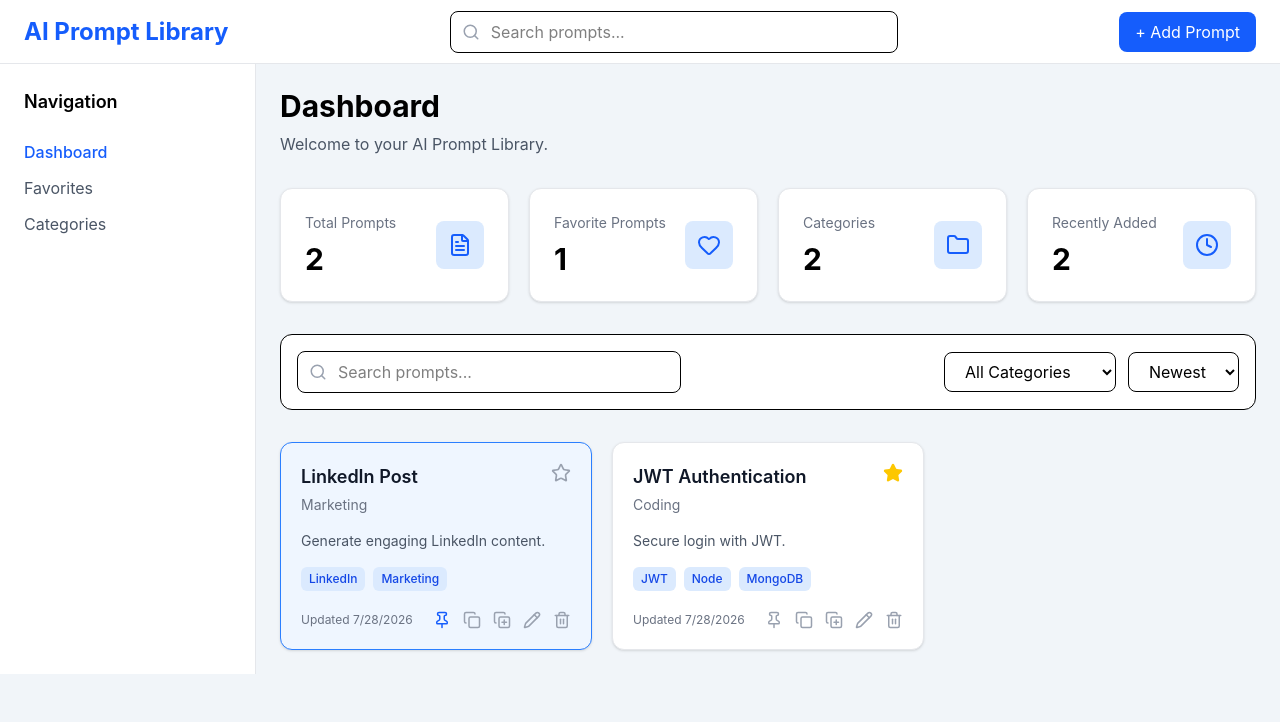
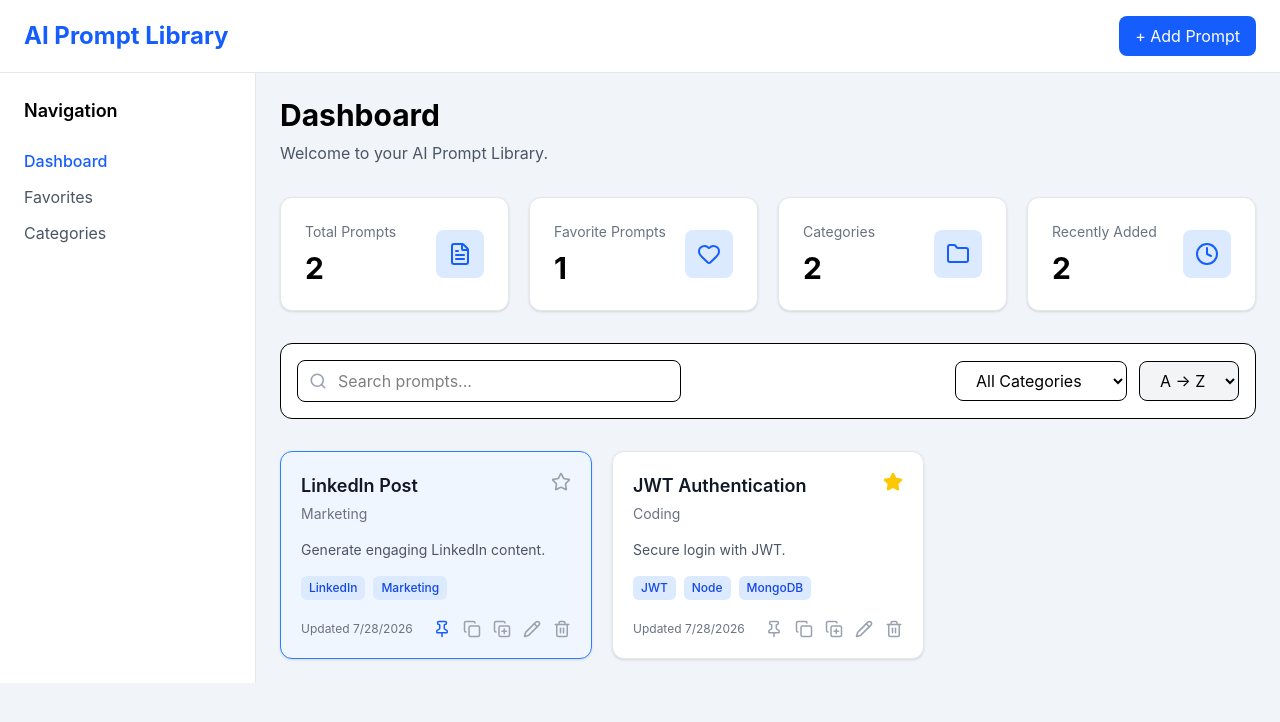
Before and after one commit to yashsahane-eng/AI-Prompt-Library, a React (Vite) app: page / in a window 1280 px wide. Shown: the top 722 px of the page. Built offline with nearby package versions, Linux system fonts and the light colour scheme.

Commit message:
add category filter and improve search bar-resolve 2 searchbar issues make it interactive

```diff
--- a/src/components/layout/Navbar.tsx
+++ b/src/components/layout/Navbar.tsx
@@ -1,5 +1,4 @@
 import { useEffect, useState } from "react";
-import { Search } from "lucide-react";
 
 import AddPromptModal from "../prompt/AddPromptModal";
 import { usePrompt } from "../../context/PromptContext";
@@ -7,12 +6,7 @@ import { usePrompt } from "../../context/PromptContext";
 function Navbar() {
   const [open, setOpen] = useState(false);
 
-  const {
-    editingPrompt,
-    setEditingPrompt,
-    searchTerm,
-    setSearchTerm,
-  } = usePrompt();
+  const { editingPrompt, setEditingPrompt } = usePrompt();
 
   useEffect(() => {
     if (editingPrompt) {
@@ -27,29 +21,11 @@ function Navbar() {
 
   return (
     <>
-      <header className="h-16 bg-white border-b border-gray-200 flex items-center justify-between px-6 gap-6">
-        <h1 className="text-2xl font-bold text-blue-600 whitespace-nowrap">
+      <header className="bg-white border-b border-gray-200 px-6 py-4">
+        <div className="flex items-center justify-between">
+          <h1 className="text-2xl font-bold text-blue-600">
             AI Prompt Library
           </h1>
-
-        {/* Search Bar */}
-
-        <div className="flex-1 max-w-md relative">
-          <Search
-            size={18}
-            className="absolute left-3 top-1/2 -translate-y-1/2 text-gray-400"
-          />
-
-          <input
-            type="text"
-            placeholder="Search prompts..."
-            value={searchTerm}
-            onChange={(e) =>
-              setSearchTerm(e.target.value)
-            }
-            className="w-full border rounded-lg pl-10 pr-4 py-2 focus:outline-none focus:ring-2 focus:ring-blue-500"
-          />
-        </div>
 
           <button
             onClick={() => setOpen(true)}
@@ -57,6 +33,7 @@ function Navbar() {
           >
             + Add Prompt
           </button>
+        </div>
       </header>
 
       <AddPromptModal
--- a/src/components/prompt/SearchToolbar.tsx
+++ b/src/components/prompt/SearchToolbar.tsx
@@ -1,8 +1,17 @@
 import { Search } from "lucide-react";
+import { usePrompt } from "../../context/PromptContext";
 
 function SearchToolbar() {
+  const {
+    searchTerm,
+    setSearchTerm,
+    selectedCategory,
+    setSelectedCategory,
+  } = usePrompt();
+
   return (
     <div className="mt-8 bg-white rounded-xl border p-4 flex flex-col md:flex-row gap-4 items-center justify-between">
+      {/* Search */}
 
       <div className="relative w-full md:w-96">
         <Search
@@ -13,35 +22,48 @@ function SearchToolbar() {
         <input
           type="text"
           placeholder="Search prompts..."
+          value={searchTerm}
+          onChange={(e) => setSearchTerm(e.target.value)}
           className="w-full border rounded-lg py-2 pl-10 pr-4 outline-none focus:ring-2 focus:ring-blue-500"
         />
       </div>
 
+      {/* Filters */}
+
       <div className="flex gap-3 flex-wrap">
-
-        <select className="border rounded-lg px-4 py-2">
-          <option>All Categories</option>
-          <option>Coding</option>
-          <option>Marketing</option>
-          <option>Content Writing</option>
-          <option>Email</option>
-          <option>Resume</option>
-          <option>SQL</option>
-          <option>Design</option>
-          <option>Social Media</option>
-          <option>Productivity</option>
-          <option>Others</option>
+        <select
+          value={selectedCategory}
+          onChange={(e) => setSelectedCategory(e.target.value)}
+          className="border rounded-lg px-4 py-2"
+        >
+          <option value="All">All Categories</option>
+          <option value="Coding">Coding</option>
+          <option value="Marketing">Marketing</option>
+          <option value="Content Writing">
+            Content Writing
+          </option>
+          <option value="Email">Email</option>
+          <option value="Resume">Resume</option>
+          <option value="SQL">SQL</option>
+          <option value="Design">Design</option>
+          <option value="Social Media">
+            Social Media
+          </option>
+          <option value="Productivity">
+            Productivity
+          </option>
+          <option value="Others">Others</option>
         </select>
 
-        <select className="border rounded-lg px-4 py-2">
-          <option>Newest</option>
-          <option>Oldest</option>
+        {/* Sort - next feature */}
+
+        <select
+          disabled
+          className="border rounded-lg px-4 py-2 bg-gray-100 cursor-not-allowed"
+        >
           <option>A → Z</option>
-          <option>Z → A</option>
         </select>
-
       </div>
-
     </div>
   );
 }
--- a/src/context/PromptActions.ts
+++ b/src/context/PromptActions.ts
@@ -34,3 +34,16 @@ export function searchPrompts(
     );
   });
 }
+
+export function filterPrompts(
+  prompts: Prompt[],
+  category: string
+) {
+  if (category === "All") {
+    return prompts;
+  }
+
+  return prompts.filter(
+    (prompt) => prompt.category === category
+  );
+}
--- a/src/context/PromptContext.tsx
+++ b/src/context/PromptContext.tsx
@@ -12,6 +12,7 @@ import { samplePrompts } from "../utils/samplePrompts";
 import {
   sortPrompts,
   searchPrompts,
+  filterPrompts,
 } from "./PromptActions";
 
 interface PromptContextType {
@@ -20,6 +21,9 @@ interface PromptContextType {
 
   searchTerm: string;
   setSearchTerm: (value: string) => void;
+
+  selectedCategory: string;
+  setSelectedCategory: (value: string) => void;
 
   editingPrompt: Prompt | null;
 
@@ -76,6 +80,9 @@ export function PromptProvider({
 
   const [searchTerm, setSearchTerm] = useState("");
 
+  const [selectedCategory, setSelectedCategory] =
+    useState("All");
+
   useEffect(() => {
     localStorage.setItem(
       STORAGE_KEY,
@@ -84,8 +91,10 @@ export function PromptProvider({
   }, [prompts]);
 
   const filteredPrompts = useMemo(() => {
-    return searchPrompts(prompts, searchTerm);
-  }, [prompts, searchTerm]);
+    let result = searchPrompts(prompts, searchTerm);
+    result = filterPrompts(result, selectedCategory);
+    return result;
+  }, [prompts, searchTerm, selectedCategory]);
 
   const addPrompt = (prompt: Omit<Prompt, "id">) => {
     const newPrompt: Prompt = {
@@ -187,15 +196,22 @@ export function PromptProvider({
       value={{
         prompts,
         filteredPrompts,
+
         searchTerm,
         setSearchTerm,
+
+        selectedCategory,
+        setSelectedCategory,
+
         editingPrompt,
+
         addPrompt,
         updatePrompt,
         deletePrompt,
         toggleFavorite,
         togglePinned,
         duplicatePrompt,
+
         setEditingPrompt,
         setPrompts,
       }}
```
Lines whose indentation alone changed are shown as unchanged.
